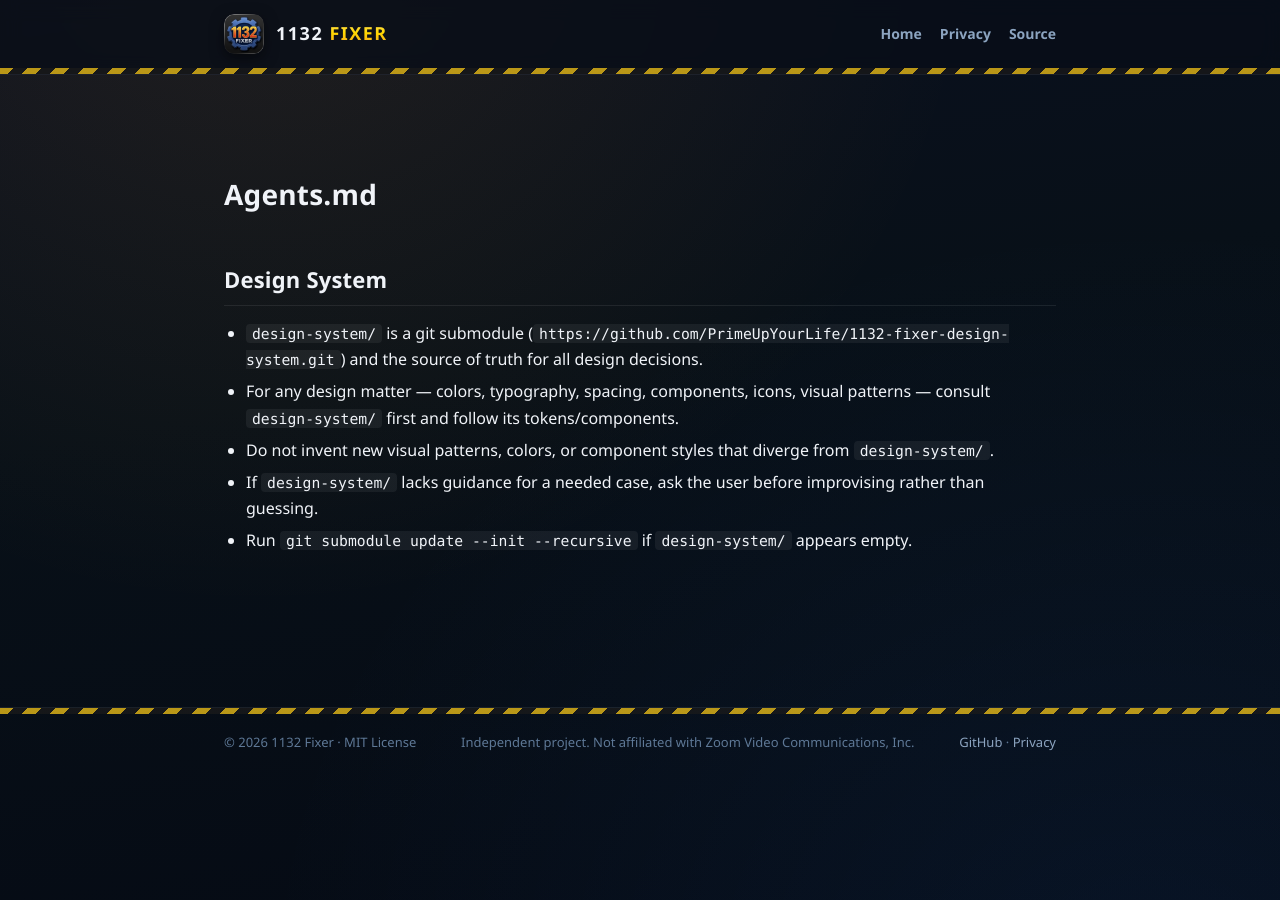
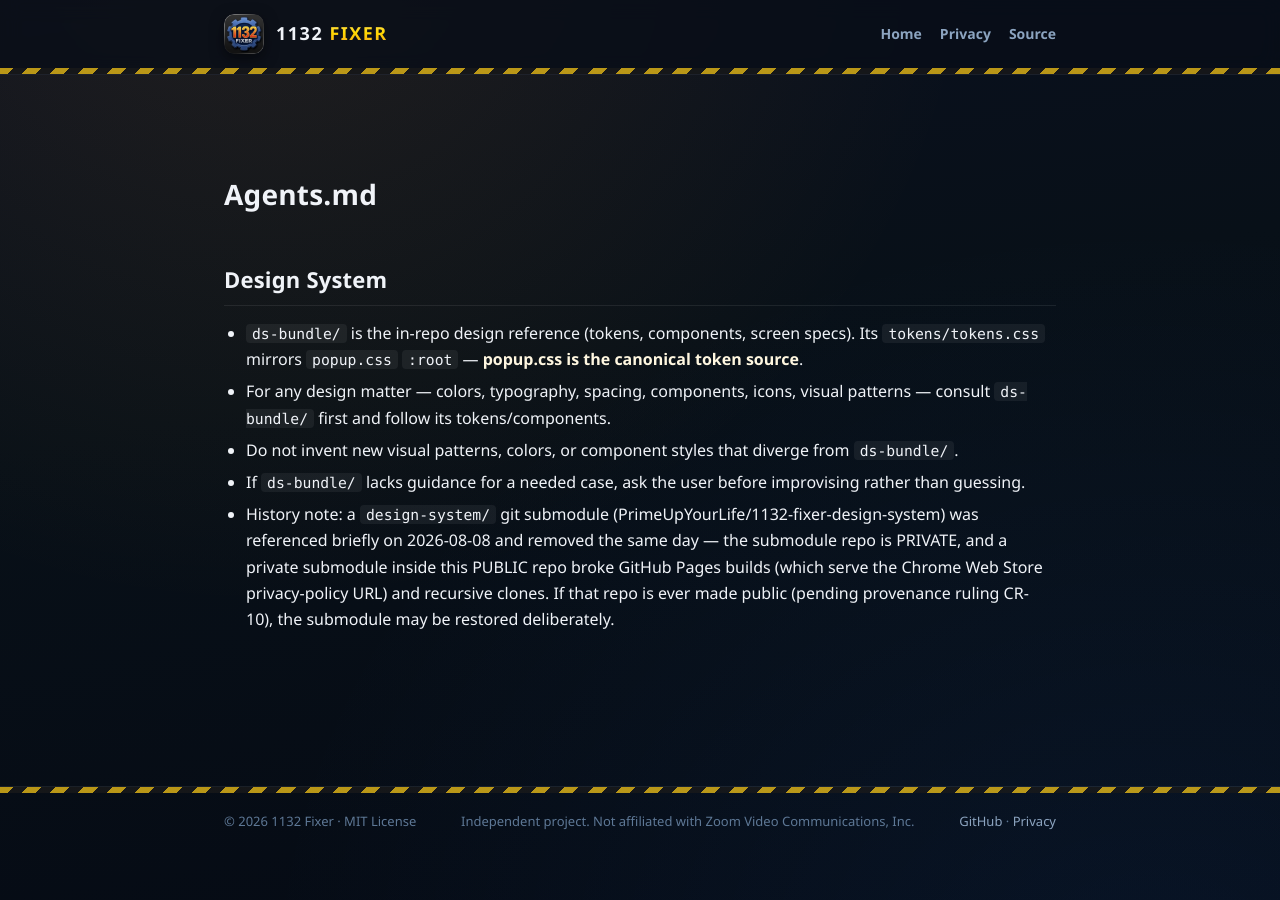
Before and after one commit to 1132-Fixer/chrome, a Jekyll site: the page built from AGENTS.md, in a window 1280 px wide. Built offline with Jekyll 4.4.1, drawn with Linux system fonts in a browser that asks for light colours; our own code applies the rules of GitHub Pages for plain Markdown files.

Commit message:
fix(pages): remove unreachable private submodule breaking the privacy-policy URL (#12)
The design-system submodule added in d68b818 points at
PrimeUpYourLife/1132-fixer-design-system, which is PRIVATE. Inside this
PUBLIC repo that breaks every consumer that clones recursively — including
the GitHub Pages legacy build (run 31240571585: "repository not found" at
checkout), which publishes https://primeupyourlife.github.io/1132-Fixer-Chrome/
— the site that serves the Chrome Web Store privacy-policy URL
(STORE_LISTING.md:175). The page currently survives on the last good build;
every rebuild fails until the reference is gone.

- Remove .gitmodules + the design-system gitlink.
- AGENTS.md: point design guidance at ds-bundle/ (in-repo mirror;
  popup.css stays the canonical token source per ds-bundle/tokens/tokens.css)
  and record the removal + restore condition.

No runtime, manifest, or token content changes — ds-bundle/ carries the same
reference material in-repo.

Contingent on ruling CR-10 (submodule repo provenance): if the repo is made
public later, restoring the submodule is a one-commit revert.

Register: F-C06 (lane 1132-PRODUCT-FAMILY-FINALIZE-2026-08-08).

Simplicity statement: removes a broken reference; adds nothing.

Co-authored-by: Claude Fable 5 <noreply@anthropic.com>

```diff
--- a/AGENTS.md
+++ b/AGENTS.md
@@ -1,8 +1,8 @@
 # Agents.md
 
 ## Design System
-- `design-system/` is a git submodule (`https://github.com/PrimeUpYourLife/1132-fixer-design-system.git`) and the source of truth for all design decisions.
-- For any design matter — colors, typography, spacing, components, icons, visual patterns — consult `design-system/` first and follow its tokens/components.
-- Do not invent new visual patterns, colors, or component styles that diverge from `design-system/`.
-- If `design-system/` lacks guidance for a needed case, ask the user before improvising rather than guessing.
-- Run `git submodule update --init --recursive` if `design-system/` appears empty.
+- `ds-bundle/` is the in-repo design reference (tokens, components, screen specs). Its `tokens/tokens.css` mirrors `popup.css` `:root` — **popup.css is the canonical token source**.
+- For any design matter — colors, typography, spacing, components, icons, visual patterns — consult `ds-bundle/` first and follow its tokens/components.
+- Do not invent new visual patterns, colors, or component styles that diverge from `ds-bundle/`.
+- If `ds-bundle/` lacks guidance for a needed case, ask the user before improvising rather than guessing.
+- History note: a `design-system/` git submodule (PrimeUpYourLife/1132-fixer-design-system) was referenced briefly on 2026-08-08 and removed the same day — the submodule repo is PRIVATE, and a private submodule inside this PUBLIC repo broke GitHub Pages builds (which serve the Chrome Web Store privacy-policy URL) and recursive clones. If that repo is ever made public (pending provenance ruling CR-10), the submodule may be restored deliberately.
```
Also changed, not shown: .gitmodules (deleted).
